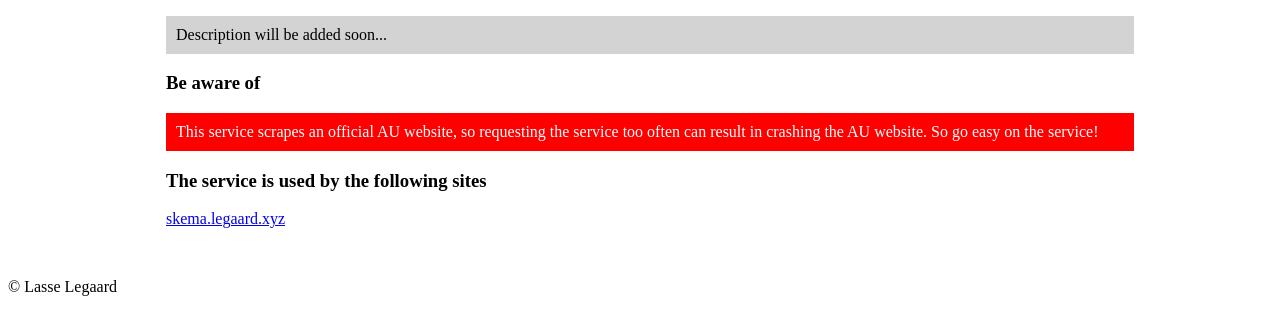
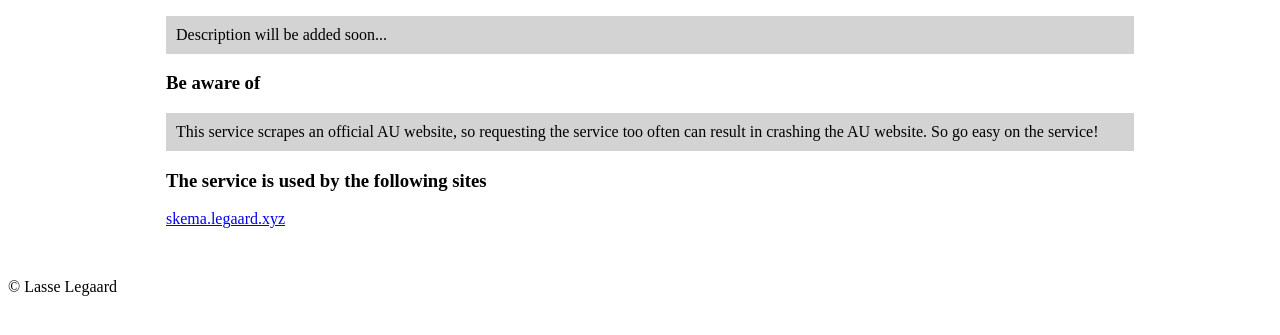
Before and after one commit to legaard/au-api, a website: page index.html in a window 1280 px wide. Shown: the part 105-440 px from the top of the page. Drawn offline with Linux system fonts and the light colour scheme.

Commit message:
Minor change to the index file

```diff
--- a/index.html
+++ b/index.html
@@ -16,18 +16,10 @@
       width: 100%;
     }
 
-    .caution{
-      background: red;
-      color: white;
-      width: 100%;
-      padding: 10px;
-    }
-
     footer{
       margin-top: 50px;
     }
     </style>
-
   </head>
   <body>
     <header>
@@ -41,7 +33,7 @@
       </section>
 
       <h3>Be aware of</h3>
-      <section class="caution">
+      <section class="description">
         This service scrapes an official AU website, so requesting the service
         too often can result in crashing the AU website. So go easy on the service!
       </section>
```
